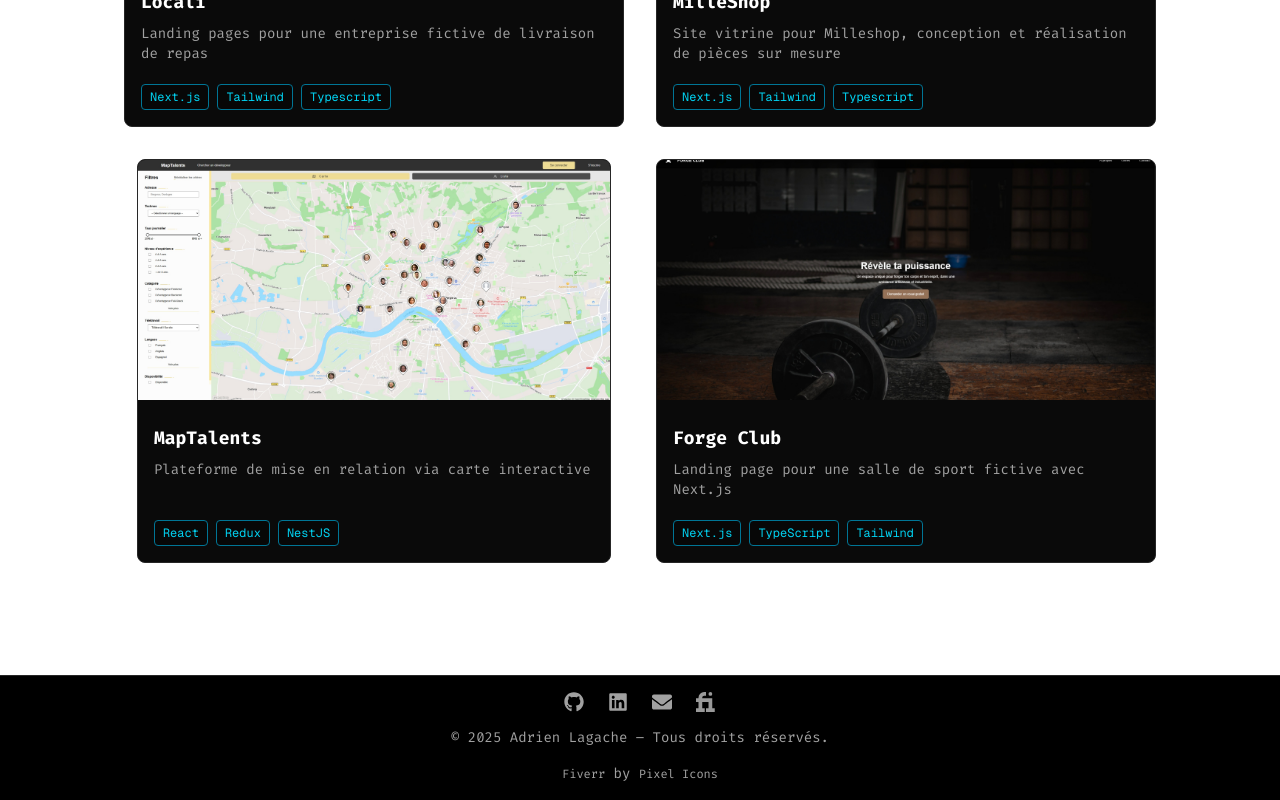
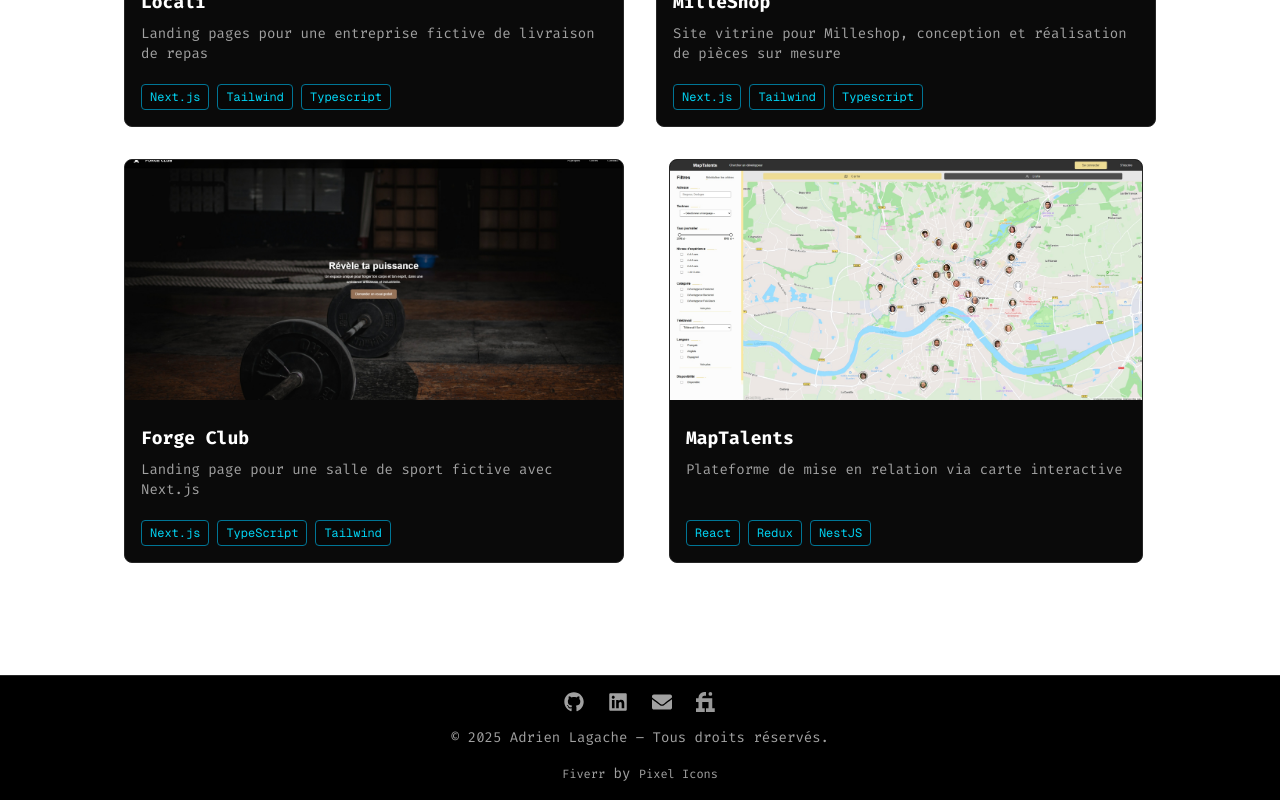
Before and after one commit to AdrienLagache/adrienlagache.github.io, a Next.js app: page / in a window 1280 px wide. Shown: the part 1274-2074 px from the top of the page. Built offline with nearby package versions, Linux system fonts and the light colour scheme.

Commit message:
change projects order

```diff
--- a/src/components/ProjectsSection.tsx
+++ b/src/components/ProjectsSection.tsx
@@ -18,18 +18,18 @@ const projects = [
     link: "https://millesim.surge.sh",
   },
   {
+    title: "Forge Club",
+    image: "/forge-club.jpg",
+    description: "Landing page pour une salle de sport fictive avec Next.js",
+    techs: ["Next.js", "TypeScript", "Tailwind"],
+    link: "https://forge-club.surge.sh",
+  },
+  {
     title: "MapTalents",
     image: "/maptalents.jpg",
     description: "Plateforme de mise en relation via carte interactive",
     techs: ["React", "Redux", "NestJS"],
     link: "https://maptalents.website/carte",
-  },
-  {
-    title: "Forge Club",
-    image: "/forge-club.jpg",
-    description: "Landing page pour une salle de sport fictive avec Next.js",
-    techs: ["Next.js", "TypeScript", "Tailwind"],
-    link: "https://forge-club.surge.sh",
   },
 ];
 
```
